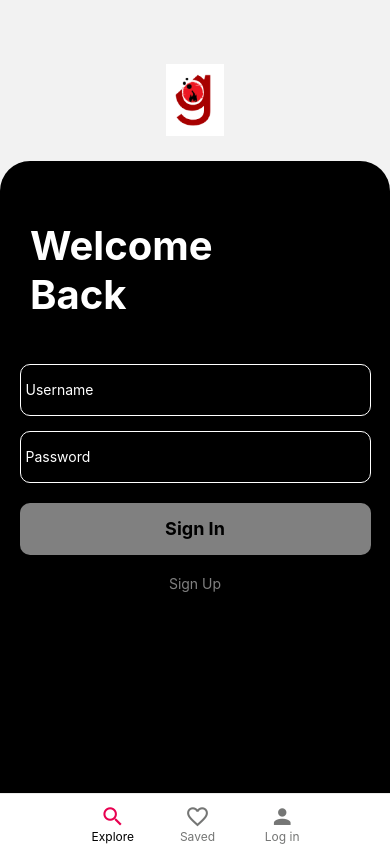
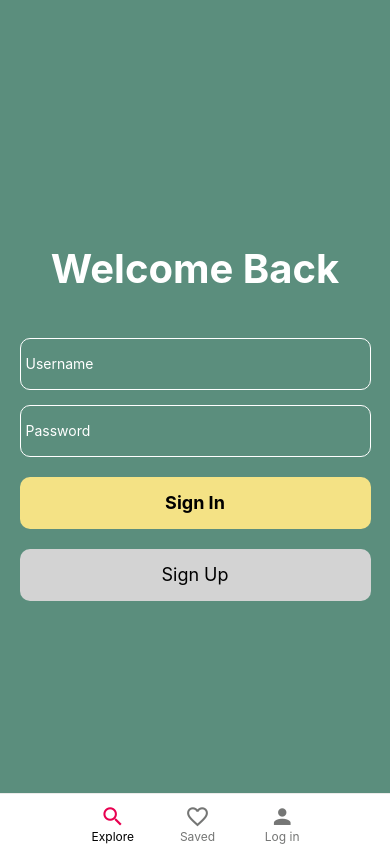
Before and after one commit to DemonSlayersHR/GlampCamp, a React Native app in the folder front_end/: screen /login in a window 390 px wide. Built offline with nearby package versions, Linux system fonts and the light colour scheme; no server answers.

Commit message:
some changes

```diff
--- a/front_end/App.js
+++ b/front_end/App.js
@@ -23,6 +23,11 @@ export default function App() {
       <NavigationContainer>
         <Stack.Navigator>
           <Stack.Screen
+            name='login'
+            component={Login}
+            options={{ headerShown: false }}
+          />
+          <Stack.Screen
             name='homepage'
             component={Homepage}
             options={{ headerShown: false }}
@@ -44,11 +49,6 @@ export default function App() {
           />
           <Stack.Screen name='campsite' component={SingleCampsite} />
           <Stack.Screen
-            name='login'
-            component={Login}
-            options={{ headerShown: false }}
-          />
-          <Stack.Screen
             name='Campsites Visited/Plans to Visit'
             component={Reviews}
             options={{ headerShown: false }}
--- a/front_end/src/screens/login_signup/components/Login.js
+++ b/front_end/src/screens/login_signup/components/Login.js
@@ -45,14 +45,14 @@ function Login({ route, navigation }) {
 
   return (
     <View style={styles.mainView}>
-      <View style={styles.TopView}>
+      {/* <View style={styles.TopView}>
         <Image
           style={styles.ImageStyle}
           source={require('../../../../assets/logo.png')}
         />
       </View>
-      <View style={styles.BottomView}>
-        <Text style={styles.Heading}>Welcome {'\n'}Back</Text>
+      <View style={styles.BottomView}> */}
+      <Text style={styles.Heading}>Welcome Back</Text>
       <View style={styles.FormView}>
         <TextInput
           onChangeText={(newText) => {
@@ -87,30 +87,33 @@ function Login({ route, navigation }) {
         <Text style={styles.SignUpText}>Sign Up</Text>
       </TouchableOpacity>
       <Nav navigation={navigation} />
-      </View>
+      {/* </View> */}
     </View>
   );
 }
 
 const styles = StyleSheet.create({
   mainView: {
-    marginTop: 40,
     flex: 1,
     flexDirection: 'column',
     justifyContent: 'center',
     alignItems: 'center',
+    backgroundColor: '#5B8E7D',
   },
   TopView: {
     width: '100%',
-    height: '15%',
+    height: '25%',
     display: 'flex',
-    justifyContent: 'center',
+    // justifyContent: 'center',
     alignItems: 'center',
   },
   BottomView: {
     width: '100%',
-    height: '85%',
-    backgroundColor: '#000',
+    height: '75%',
+    display: 'flex',
+    justifyContent: 'center',
+    alignItems: 'center',
+    backgroundColor: '#5B8E7D',
     borderTopLeftRadius: 30,
     borderTopRightRadius: 30,
   },
@@ -119,8 +122,8 @@ const styles = StyleSheet.create({
     color: '#fff',
     fontSize: 40,
     fontWeight: 'bold',
-    marginLeft: 30,
-    marginTop: 60,
+    // marginLeft: 30,
+    marginTop: 0,
   },
   TextInput: {
     width: '90%',
@@ -144,7 +147,7 @@ const styles = StyleSheet.create({
     width: '90%',
     color: '#000',
     height: 52,
-    backgroundColor: 'grey',
+    backgroundColor: '#F4E285',
     borderRadius: 10,
     marginTop: 20,
     display: 'flex',
@@ -152,12 +155,17 @@ const styles = StyleSheet.create({
     alignItems: 'center',
   },
   ButtonText: { fontWeight: 'bold', fontSize: 18 },
-  SignUpText: { color: 'grey' },
+  SignUpText: { color: 'black', fontSize: 18 },
   TextButton: {
+    width: '90%',
+    color: '#000',
+    height: 52,
+    backgroundColor: 'lightgray',
+    borderRadius: 10,
+    marginTop: 20,
     display: 'flex',
-    width: '100%',
+    justifyContent: 'center',
     alignItems: 'center',
-    marginTop: 20,
   },
 });
 
```
Also changed, not shown: 1 other file (tests, documents, lock files or other folders). Lines whose indentation alone changed are shown as unchanged.
